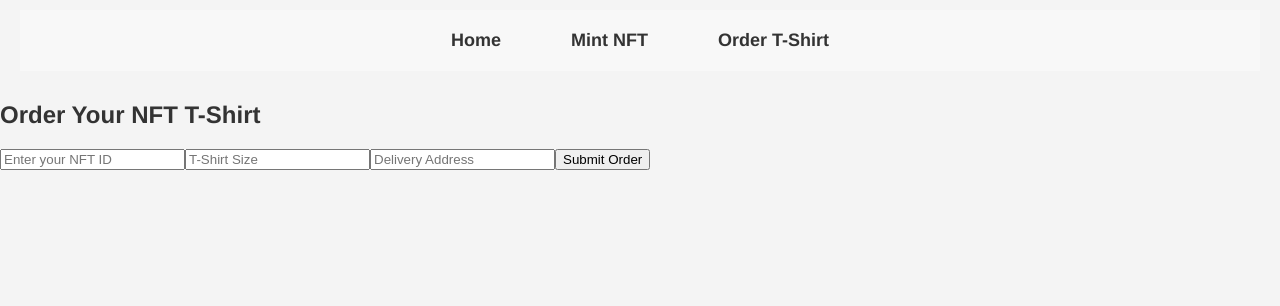
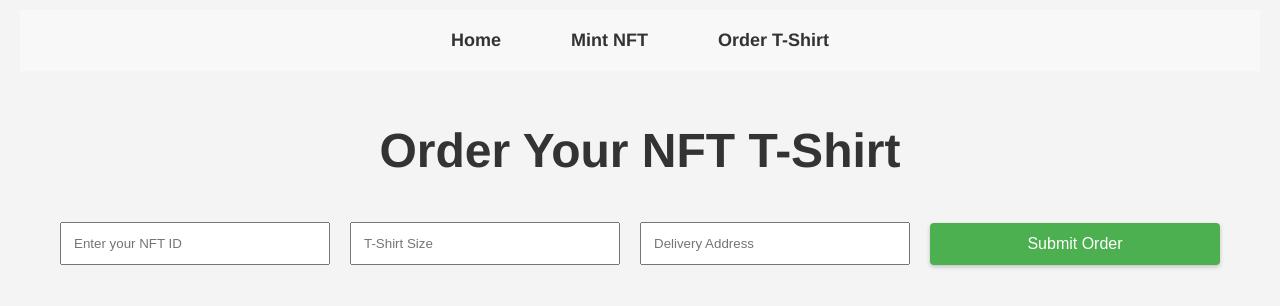
Before and after one commit to anthonymonte/NFTshirts-website, a React (Create React App) app in the folder client/: page /order in a window 1280 px wide. Shown: the top 306 px of the page. Built offline with nearby package versions, Linux system fonts and the light colour scheme.

Commit message:
add order page styling and add loader to mint page

```diff
--- a/client/src/HomePage.js
+++ b/client/src/HomePage.js
@@ -27,8 +27,8 @@ function HomePage() {
 
   return (
     <div className="home-container">
-      <h1 className="main-heading">Our Collection</h1>
-      <p className="sub-heading">Select your favorite design</p>
+      <h1 className="main-heading">NFT-Shirt Collection</h1>
+      <p className="sub-heading">Our most recent designs</p>
       <div className="carousel-container">
         <div className="carousel-arrow left" onClick={goToPrevSlide}>&lt;</div>
         {tshirtImages.map((image, index) => (
--- a/client/src/MintPage.css
+++ b/client/src/MintPage.css
@@ -100,6 +100,17 @@
   margin-bottom: 10px;
 }
 
+.loader {
+  border: 12px solid #f3f3f3; /* Light grey background */
+  border-top: 12px solid #4CAF50; /* Match the mint button green color */
+  border-radius: 50%;
+  width: 80px; /* Reduced size */
+  height: 80px; /* Keep it a perfect circle */
+  animation: spin 2s linear infinite;
+  margin: 20px auto; /* Center the loader, reduce margin for smaller size */
+}
 
-/* Add any additional styling specific to the Mint NFT page below */
-/* ... */
+@keyframes spin {
+  0% { transform: rotate(0deg); }
+  100% { transform: rotate(360deg); }
+}
--- a/client/src/MintPage.js
+++ b/client/src/MintPage.js
@@ -1,18 +1,18 @@
+import React, { useEffect, useState } from 'react';
 import './MintPage.css';
-import React, { useEffect, useState } from 'react';
 import detectEthereumProvider from '@metamask/detect-provider';
 import Web3 from 'web3';
 import abi from './nftshirts-abi.json';
-import tshirtImage from './tshirt1.png'; // Adjust the path as necessary
+import tshirtImage from './tshirt1.png';
 
 const contractAddress = '0x5295c1523aee5F6b12246501aba6424895b9D375';
 
 function MintPage() {
   const [contract, setContract] = useState(null);
   const [accounts, setAccounts] = useState([]);
-  const [design, setDesign] = useState('');
   const [transactionStatus, setTransactionStatus] = useState('');
-  const [isMinted, setIsMinted] = useState(false);
+  const [isMinting, setIsMinting] = useState(false);
+  const [isMinted, setIsMinted] = useState(false);  // Define isMinted here
 
   useEffect(() => {
     const init = async () => {
@@ -31,43 +31,41 @@ function MintPage() {
   }, []);
 
   const handleMint = async () => {
-    console.log(`Minting design: ${design}`);
-    const price = Web3.utils.toWei('0.001', 'ether'); // Set the price in Wei
+    setIsMinting(true);
+    const price = Web3.utils.toWei('0.001', 'ether');
     contract.methods.createCollectible().send({ from: accounts[0], value: price })
     .on('transactionHash', (hash) => {
-      console.log(`Transaction hash: ${hash}`);
       setTransactionStatus('Transaction in progress...')
     })
     .on('confirmation', (confirmationNumber, receipt) => {
-      console.log(`Transaction confirmed. Confirmation number: ${confirmationNumber}. Receipt:`);
-      console.log(receipt);
+      setIsMinting(false);
+      setIsMinted(true);  // Update isMinted state here
       setTransactionStatus('Transaction confirmed!');
-      setIsMinted(true);
     })
-    .on('error', console.error)
-    .catch((err) => {
-      console.error(err);
+    .on('error', (error) => {
+      setIsMinting(false);
+      setIsMinted(false);  // Update isMinted state here
       setTransactionStatus('An error occurred. Please try again.');
+      console.error(error);
     });
-  };
-
-  const handleDesignChange = (event) => {
-    setDesign(event.target.value);
   };
 
   return (
     <div className="mint-container">
       <h2 className="main-heading">Mint Your NFT</h2>
       <div className="mint-item-container">
-        <button className="mint-button" onClick={handleMint}>Mint NFT</button>
+        <button className="mint-button" onClick={handleMint} disabled={isMinting}>
+          {isMinting ? 'Minting...' : 'Mint NFT'}
+        </button>
       </div>
+      {isMinting && <div className="loader"></div>}
+      {transactionStatus && <p className="sub-heading">{transactionStatus}</p>}
       {isMinted && (
         <div className="minted-tshirt-container">
           <h3>Your Unique NFT-Shirt!</h3>
           <img src={tshirtImage} alt="Minted T-Shirt" className="minted-tshirt-image" />
         </div>
       )}
-      <p className="sub-heading">{transactionStatus}</p>
     </div>
   );
 }
--- a/client/src/OrderPage.css
+++ b/client/src/OrderPage.css
@@ -1,27 +1,70 @@
 /* OrderPage.css */
 .order-container {
-    margin: 20px;
-    padding: 20px;
-    text-align: center;
-  }
+  margin: 0 auto;
+  padding-top: 10px;
+  max-width: 1200px;
+  text-align: center;
+  overflow: hidden;
+}
 
-  .order-heading {
-    font-size: 1.5em;
-    margin-bottom: 1em;
-  }
+.order-item-container {
+  display: flex;
+  justify-content: center;
+  align-items: center;
+  margin: 20px auto;
+  gap: 30px;
+}
 
-  .order-form input {
-    margin: 10px 0;
-    padding: 8px;
-    border: 1px solid #ddd; /* Light grey border */
-  }
+.order-form {
+  display: flex;
+  flex-direction: row; /* Align items in a row */
+  justify-content: space-around; /* Space out the inputs evenly */
+  align-items: center; /* Align items vertically */
+  flex-wrap: wrap; /* Allow wrapping if not enough space */
+  margin: auto;
+  padding: 10px;
+}
 
-  .order-form button {
-    padding: 10px 20px;
-    background-color: #5cb85c; /* Green background for submit button */
-    color: white;
-    border: none;
-    cursor: pointer;
-  }
+.order-form input, .order-form button {
+  flex: 1; /* Each child will take equal width */
+  margin: 10px; /* Margin for spacing */
+  padding: 12px; /* Padding inside the inputs and button */
+}
 
-  /* Other OrderPage styles */
+.order-form button {
+  background-color: #4CAF50; /* Green background */
+  color: white;
+  padding: 12px 24px;
+  border: none;
+  border-radius: 4px;
+  cursor: pointer;
+  font-size: 16px;
+  transition: background-color 0.3s ease;
+  outline: none; /* Removes the outline to make it look cleaner */
+  box-shadow: 0px 2px 4px rgba(0, 0, 0, 0.2); /* Soft box shadow for depth */
+}
+
+.order-form button:hover {
+  background-color: #45a049;
+}
+
+.order-form button:active,
+.order-form button:focus {
+  box-shadow: 0px 1px 2px rgba(0, 0, 0, 0.2);
+}
+
+.order-form button:disabled {
+  background-color: #cccccc;
+  color: #666666;
+  cursor: not-allowed;
+}
+
+.main-heading, .sub-heading {
+  font-size: 3em; /* or appropriate sizing */
+  margin-bottom: 0.5em;
+}
+
+.sub-heading {
+  font-size: 1.5em;
+  margin-bottom: 1em;
+}
--- a/client/src/OrderPage.js
+++ b/client/src/OrderPage.js
@@ -1,12 +1,11 @@
 import React, { useState } from 'react';
-import './OrderPage.css';
+import './OrderPage.css'; // Ensure the CSS is correctly linked
 
 function OrderPage() {
   const [nftId, setNftId] = useState('');
   const [orderDetails, setOrderDetails] = useState({
     size: '',
     address: '',
-    // ... other order details
   });
 
   const handleInputChange = (event) => {
@@ -17,20 +16,19 @@ function OrderPage() {
   };
 
   const handleSubmitOrder = () => {
-    // Code to submit the order details to the backend
     console.log(`Ordering NFT ID: ${nftId} with details:`, orderDetails);
   };
 
   return (
-    <div>
-      <h2>Order Your NFT T-Shirt</h2>
+    <div className="order-container">
+      <h1 className="main-heading">Order Your NFT T-Shirt</h1>
+      <form className="order-form">
         <input
           type="text"
           value={nftId}
           onChange={(e) => setNftId(e.target.value)}
           placeholder="Enter your NFT ID"
         />
-      {/* Inputs for order details like size, address, etc. */}
         <input
           type="text"
           name="size"
@@ -45,8 +43,8 @@ function OrderPage() {
           onChange={handleInputChange}
           placeholder="Delivery Address"
         />
-      {/* ... other inputs for order details */}
         <button onClick={handleSubmitOrder}>Submit Order</button>
+      </form>
     </div>
   );
 }
```
Lines whose indentation alone changed are shown as unchanged.
